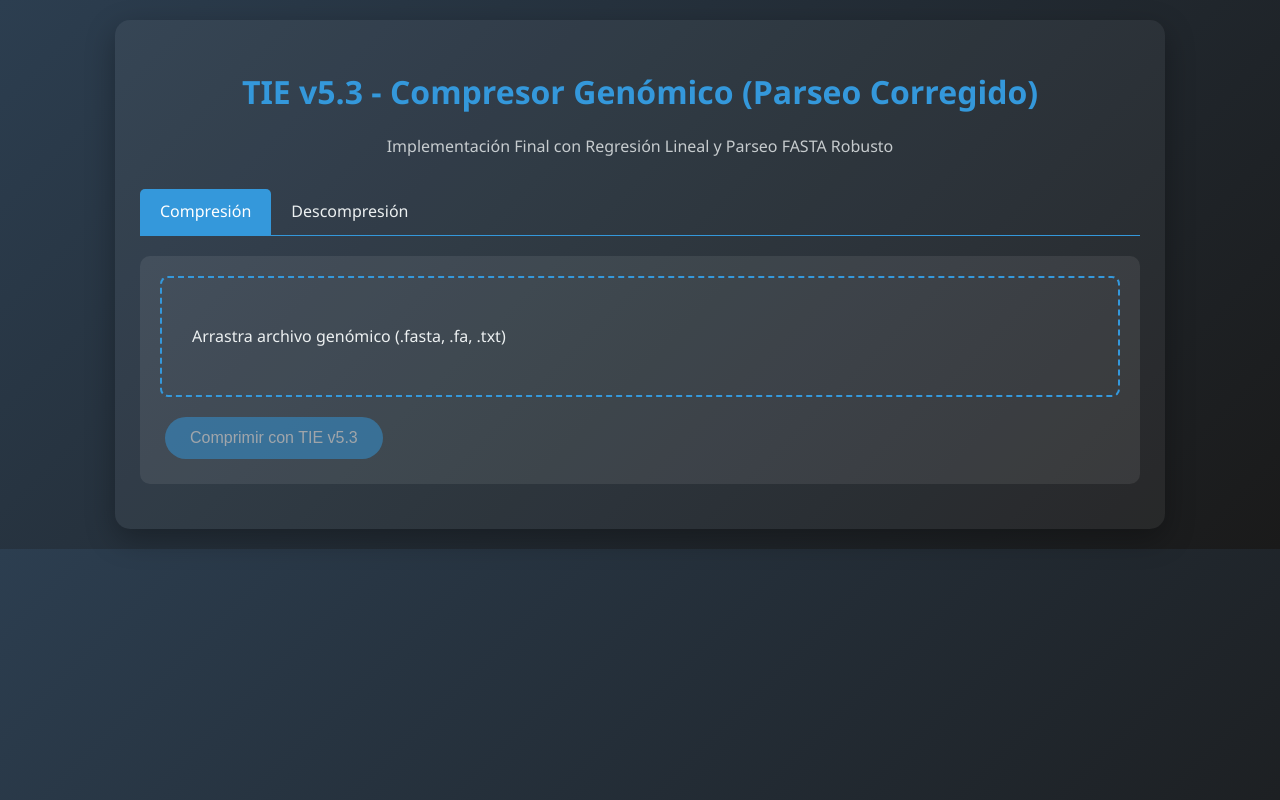
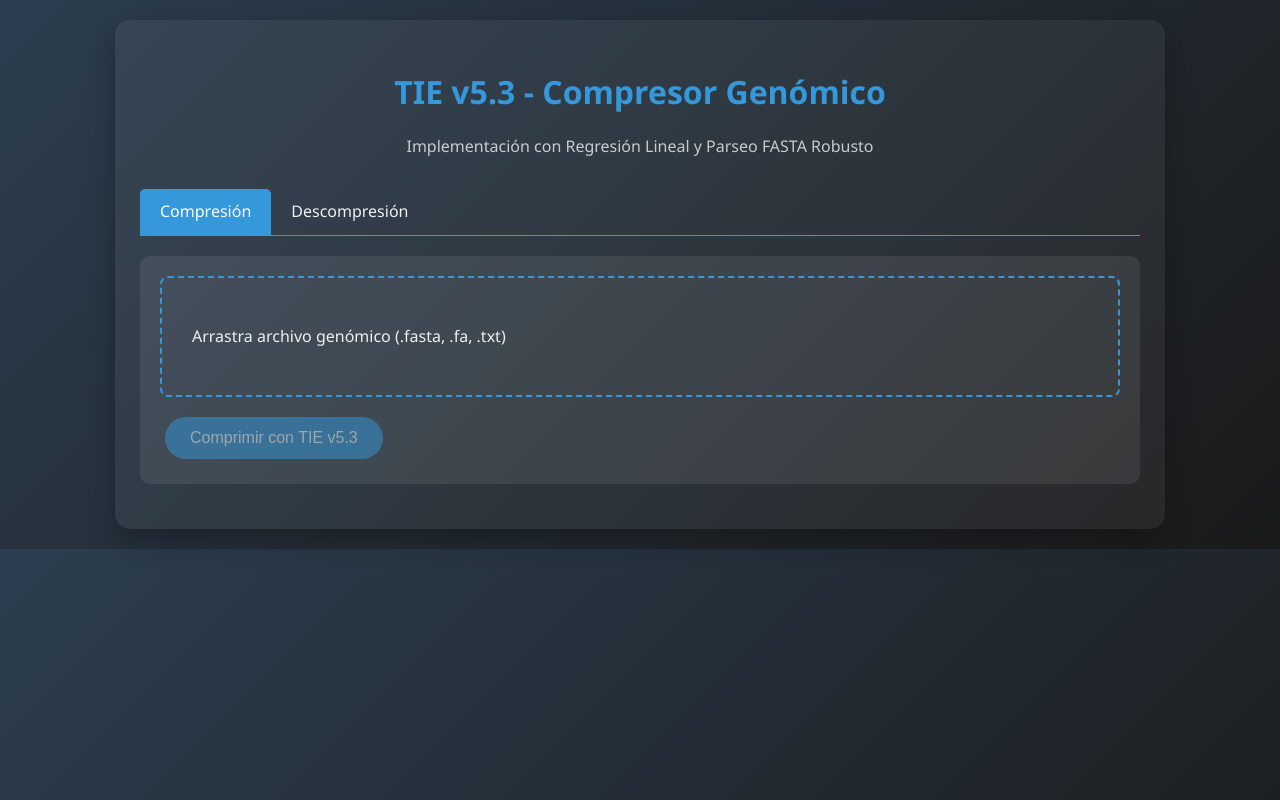
Before and after one commit to ginorgv/TIE-compresor-genome, a plain HTML site: page index.html in a window 1280 px wide. Drawn offline with Linux system fonts and the light colour scheme.

Commit message:
Update index.html

```diff
--- a/index.html
+++ b/index.html
@@ -3,7 +3,7 @@
 <head>
     <meta charset="UTF-8">
     <meta name="viewport" content="width=device-width, initial-scale=1.0">
-    <title>TIE v5.3 - Compresor Genómico (Parseo Corregido)</title>
+    <title>TIE v5.3 - Compresor Genómico </title>
     <script src="https://cdnjs.cloudflare.com/ajax/libs/pako/2.1.0/pako.min.js"></script>
     <style>
         /* [CSS sin cambios] */
@@ -35,8 +35,8 @@
 </head>
 <body>
     <div class="container">
-        <h1>TIE v5.3 - Compresor Genómico (Parseo Corregido)</h1>
-        <p class="subtitle">Implementación Final con Regresión Lineal y Parseo FASTA Robusto</p>
+        <h1>TIE v5.3 - Compresor Genómico </h1>
+        <p class="subtitle">Implementación con Regresión Lineal y Parseo FASTA Robusto</p>
         <!-- [UI HTML sin cambios] -->
         <div class="tabs"><div class="tab active" data-tab="compress">Compresión</div><div class="tab" data-tab="decompress">Descompresión</div></div>
         <div id="compressContent" class="tab-content active"><div class="upload-section"><div class="file-drop" id="compressDropZone"><p>Arrastra archivo genómico (.fasta, .fa, .txt)</p><input type="file" id="compressFileInput" accept=".fasta,.fa,.txt" style="display:none;"></div><div id="compressFileInfo"></div><button class="btn" id="compressBtn" disabled>Comprimir con TIE v5.3</button></div><div class="results" id="compressResults" style="display: none;"><h2>Resultados de la Compresión TIE</h2><div class="stats"><div class="stat"><h3>Tamaño Original</h3><div class="stat-value" id="originalSize">0 B</div></div><div class="stat"><h3>Tamaño Comprimido</h3><div class="stat-value" id="compressedSize">0 B</div></div><div class="stat"><h3>Ratio de Compresión</h3><div class="stat-value" id="compressionRatio">0:1</div></div><div class="stat"><h3>Espacio Ahorrado</h3><div class="stat-value" id="savings">0%</div></div></div><h3>Proceso de Compresión (Log)</h3><div class="code" id="procesoInfo"></div><h3>Estructura del Archivo .TIE5</h3><div class="code" id="structureInfo"></div><button class="btn" id="downloadCompressedBtn">Descargar archivo .TIE5</button></div></div>
```
